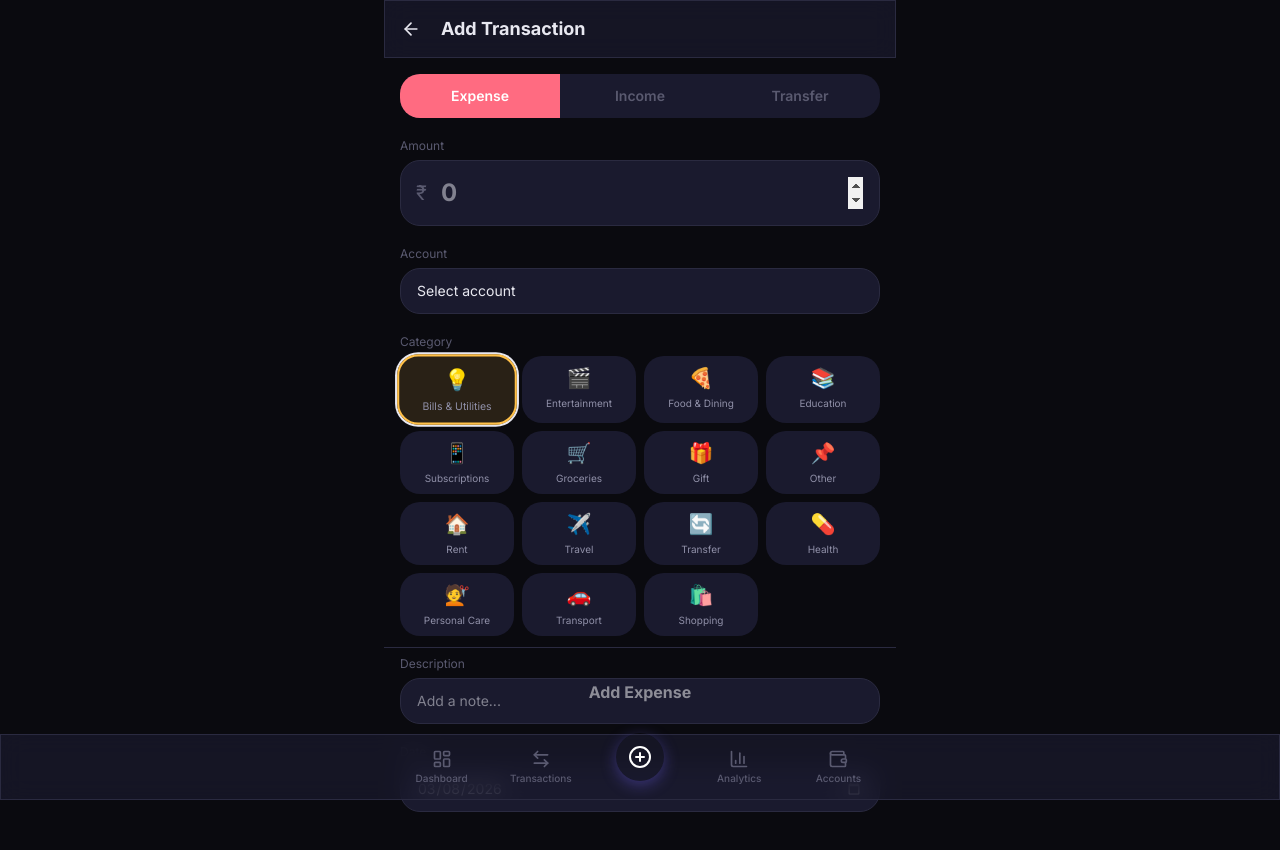
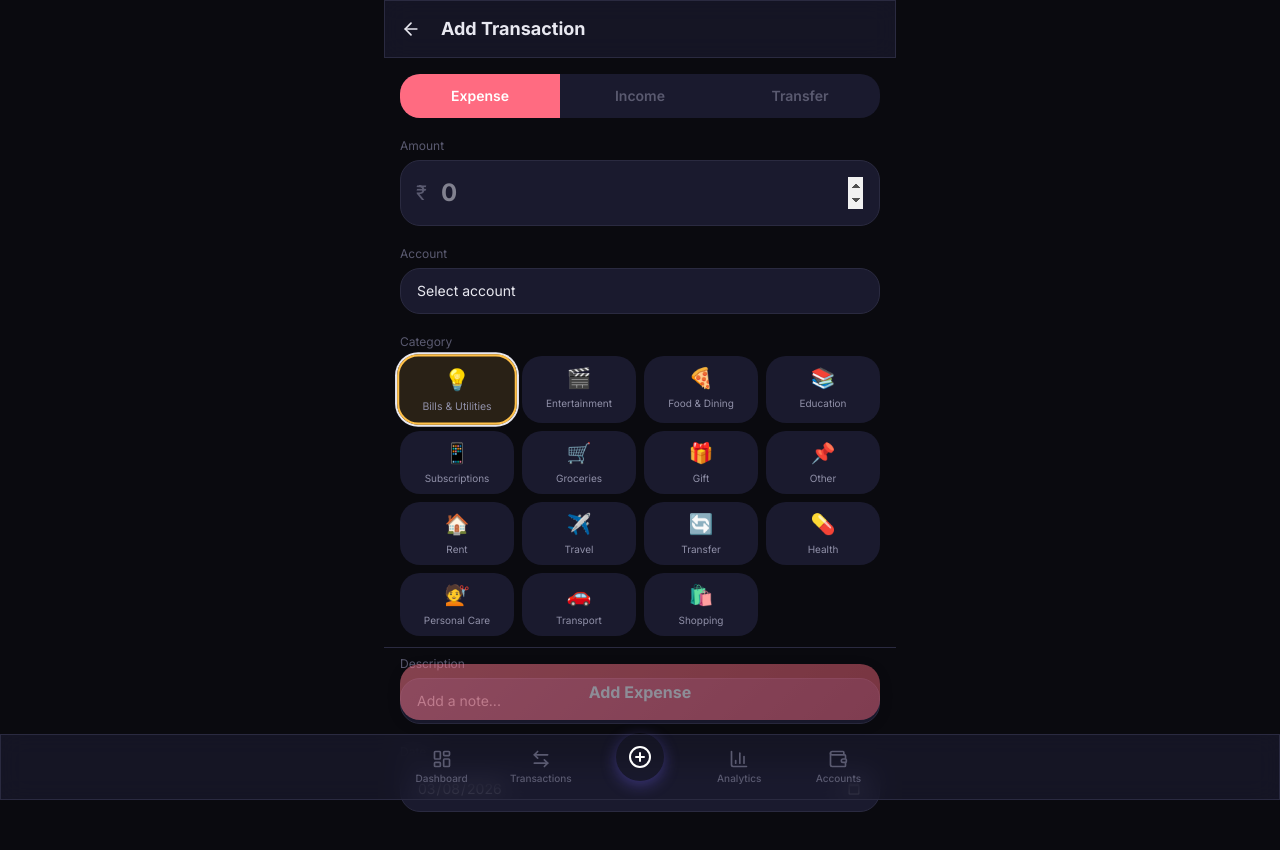
Before and after one commit to crypticani/spend-meter, a React (Vite) app: page /add in a window 1280 px wide. Shown: the top 850 px of the page. Built offline with nearby package versions, Linux system fonts and the light colour scheme.

Commit message:
fix: correct invalid css syntax in add expense button gradient

```diff
--- a/src/pages/AddTransaction.tsx
+++ b/src/pages/AddTransaction.tsx
@@ -245,8 +245,9 @@ export default function AddTransaction() {
                         disabled={saving || !amount || !accountId}
                         className="w-full py-4 rounded-xl text-base font-bold text-white transition-all hover:scale-[1.02] disabled:opacity-50 disabled:hover:scale-100"
                         style={{
-                            background: `linear-gradient(135deg, ${typeColors[type]}, ${typeColors[type]}cc)`,
-                            boxShadow: `0 4px 15px ${typeColors[type]}40`
+                            backgroundColor: typeColors[type],
+                            backgroundImage: `linear-gradient(135deg, rgba(255,255,255,0.1), rgba(0,0,0,0.1))`,
+                            boxShadow: `0 4px 15px rgba(0,0,0,0.2)`
                         }}
                     >
                         {saving ? 'Saving...' : `Add ${type.charAt(0).toUpperCase() + type.slice(1)}`}
```
